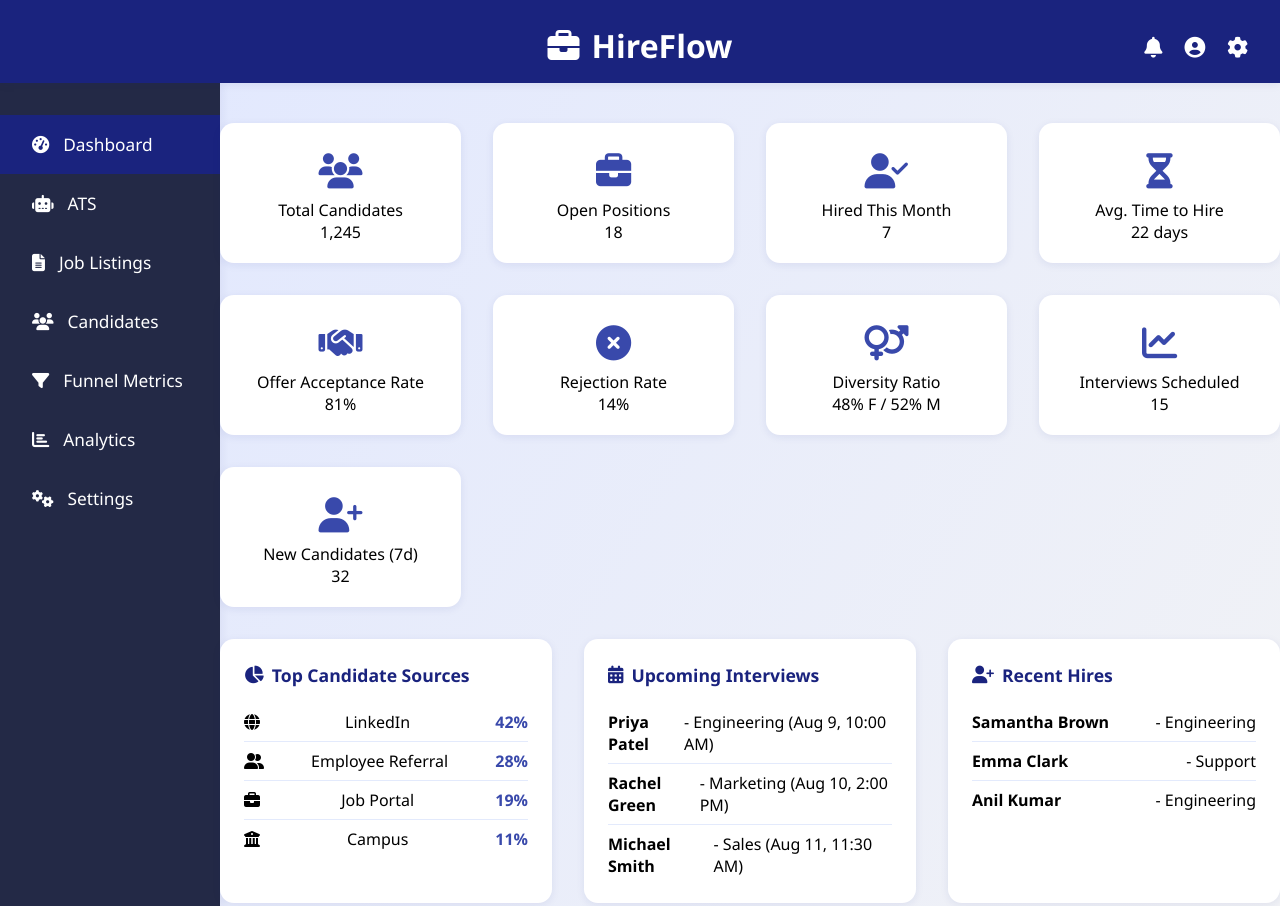
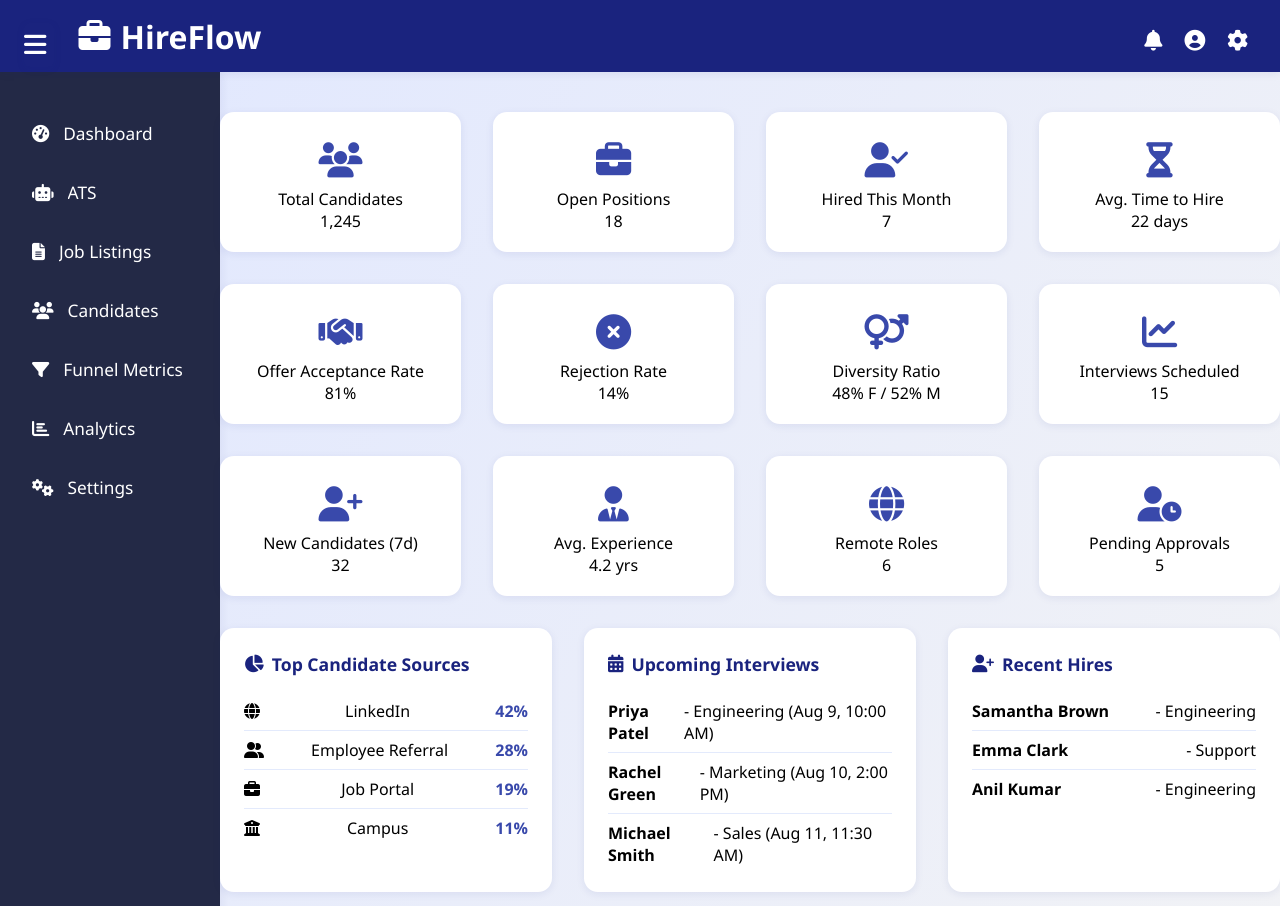
Before and after one commit to trishulmuchintala/ATS, a plain HTML site: page index.html in a window 1280 px wide. Shown: the top 906 px of the page. Drawn offline with Linux system fonts and the light colour scheme.

Commit message:
css issues fixed

```diff
--- a/index.html
+++ b/index.html
@@ -9,9 +9,12 @@
 </head>
 <body>
     <header class="main-header">
-        <div class="branding">
-            <i class="fas fa-briefcase"></i>
-            <span>HireFlow</span>
+        <div class="header-left">
+            <button class="hamburger" id="sidebar-toggle" aria-label="Toggle menu"><i class="fas fa-bars"></i></button>
+            <div class="branding">
+                <i class="fas fa-briefcase"></i>
+                <span>HireFlow</span>
+            </div>
         </div>
         <nav class="top-menu">
             <ul>
@@ -22,15 +25,15 @@
         </nav>
     </header>
     <div class="layout">
-        <aside class="sidebar">
+        <aside class="sidebar" id="sidebar">
             <ul>
-                <li class="active" id="menu-dashboard"><i class="fas fa-tachometer-alt"></i> Dashboard</li>
-                <li id="menu-ats"><i class="fas fa-robot"></i> ATS</li>
-                <li><i class="fas fa-file-alt"></i> Job Listings</li>
-                <li><i class="fas fa-users"></i> Candidates</li>
-                <li><i class="fas fa-filter"></i> Funnel Metrics</li>
-                <li><i class="fas fa-chart-bar"></i> Analytics</li>
-                <li><i class="fas fa-cogs"></i> Settings</li>
+                <li class="active" id="menu-dashboard"><i class="fas fa-tachometer-alt"></i> <span class="sidebar-text">Dashboard</span></li>
+                <li id="menu-ats"><i class="fas fa-robot"></i> <span class="sidebar-text">ATS</span></li>
+                <li><i class="fas fa-file-alt"></i> <span class="sidebar-text">Job Listings</span></li>
+                <li><i class="fas fa-users"></i> <span class="sidebar-text">Candidates</span></li>
+                <li><i class="fas fa-filter"></i> <span class="sidebar-text">Funnel Metrics</span></li>
+                <li><i class="fas fa-chart-bar"></i> <span class="sidebar-text">Analytics</span></li>
+                <li><i class="fas fa-cogs"></i> <span class="sidebar-text">Settings</span></li>
             </ul>
         </aside>
         <main>
@@ -80,6 +83,21 @@
                         <div class="metric-icon"><i class="fas fa-user-plus"></i></div>
                         <div class="metric-title">New Candidates (7d)</div>
                         <div class="metric-value">32</div>
+                    </div>
+                    <div class="metric-card">
+                        <div class="metric-icon"><i class="fas fa-user-tie"></i></div>
+                        <div class="metric-title">Avg. Experience</div>
+                        <div class="metric-value">4.2 yrs</div>
+                    </div>
+                    <div class="metric-card">
+                        <div class="metric-icon"><i class="fas fa-globe"></i></div>
+                        <div class="metric-title">Remote Roles</div>
+                        <div class="metric-value">6</div>
+                    </div>
+                    <div class="metric-card">
+                        <div class="metric-icon"><i class="fas fa-user-clock"></i></div>
+                        <div class="metric-title">Pending Approvals</div>
+                        <div class="metric-value">5</div>
                     </div>
                 </div>
                 <div class="dashboard-info-row">
@@ -196,6 +214,12 @@
         document.getElementById('menu-dashboard').classList.remove('active');
         document.getElementById('menu-ats').classList.add('active');
     };
+    // Sidebar collapse/expand
+    const sidebar = document.getElementById('sidebar');
+    const sidebarToggle = document.getElementById('sidebar-toggle');
+    sidebarToggle.onclick = function() {
+        sidebar.classList.toggle('collapsed');
+    };
     </script>
 </body>
 </html>
--- a/style.css
+++ b/style.css
@@ -9,6 +9,26 @@ body {
     display: flex;
     min-height: 90vh;
 }
+.header-left {
+    display: flex;
+    align-items: center;
+    gap: 16px;
+    justify-content: flex-start;
+    padding-left: 24px;
+    height: 100%;
+}
+.hamburger {
+    background: none;
+    border: none;
+    color: #fff;
+    font-size: 1.6em;
+    cursor: pointer;
+    margin-right: 8px;
+    padding: 0 8px 0 0;
+    display: flex;
+    align-items: center;
+    height: 44px;
+}
 .sidebar {
     width: 220px;
     background: #232946;
@@ -16,6 +36,10 @@ body {
     padding: 32px 0 0 0;
     min-height: 100vh;
     box-shadow: 2px 0 8px rgba(26,35,126,0.06);
+    transition: width 0.2s;
+}
+.sidebar.collapsed {
+    width: 60px;
 }
 .sidebar ul {
     list-style: none;
@@ -29,27 +53,40 @@ body {
     align-items: center;
     gap: 14px;
     cursor: pointer;
-    transition: background 0.18s;
+    transition: background 0.18s, padding 0.2s;
 }
-.sidebar li.active, .sidebar li:hover {
-    background: #1a237e;
-    color: #fff;
+.sidebar.collapsed li {
+    padding: 18px 16px;
+    justify-content: center;
+}
+.sidebar-text {
+    transition: opacity 0.2s, width 0.2s;
+    white-space: nowrap;
+    overflow: hidden;
+}
+.sidebar.collapsed .sidebar-text {
+    opacity: 0;
+    width: 0;
+    pointer-events: none;
 }
 .main-header {
     background: #1a237e;
     color: #fff;
-    padding: 24px 0 16px 0;
+    padding: 0;
     box-shadow: 0 2px 8px rgba(26,35,126,0.08);
-    text-align: center;
+    text-align: left;
     position: relative;
+    height: 72px;
+    display: flex;
+    align-items: center;
 }
 .branding {
     font-size: 2rem;
     font-weight: 600;
     display: flex;
     align-items: center;
-    justify-content: center;
-    gap: 12px;
+    gap: 10px;
+    height: 44px;
 }
 main {
     flex: 1;
```
